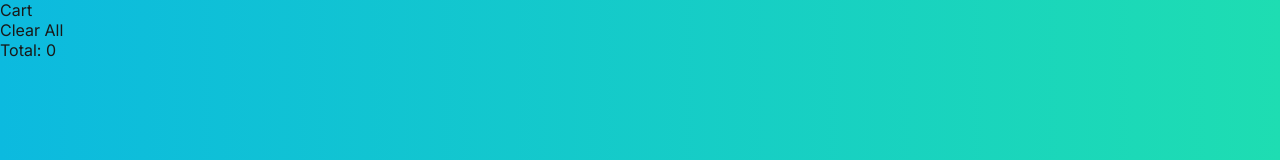
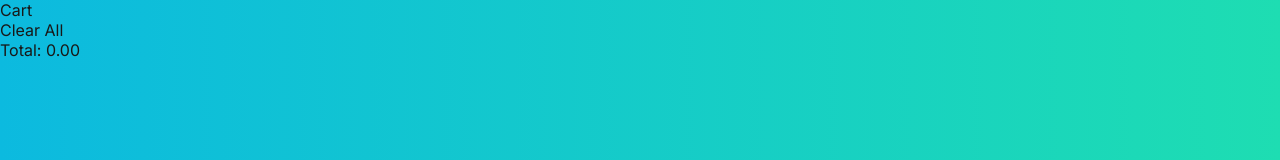
Before and after one commit to Azuriru/e-commerce, a Next.js app: page /cart in a window 1280 px wide. Shown: the top 160 px of the page. Built offline with nearby package versions, Linux system fonts and the light colour scheme.

Commit message:
fix precision for floats cause js is a silly goose

```diff
--- a/src/app/cart/page.tsx
+++ b/src/app/cart/page.tsx
@@ -220,7 +220,7 @@ export default function Cart() {
             </div>
             <div className={styles.cartCheckoutHeader}>
                 <div className={styles.cartEmpty} onClick={onClick}>Clear All</div>
-                <div className={styles.cartTotal}>Total: {cartTotal}</div>
+                <div className={styles.cartTotal}>Total: {cartTotal.toFixed(2)}</div>
             </div>
         </div>
     );
```
